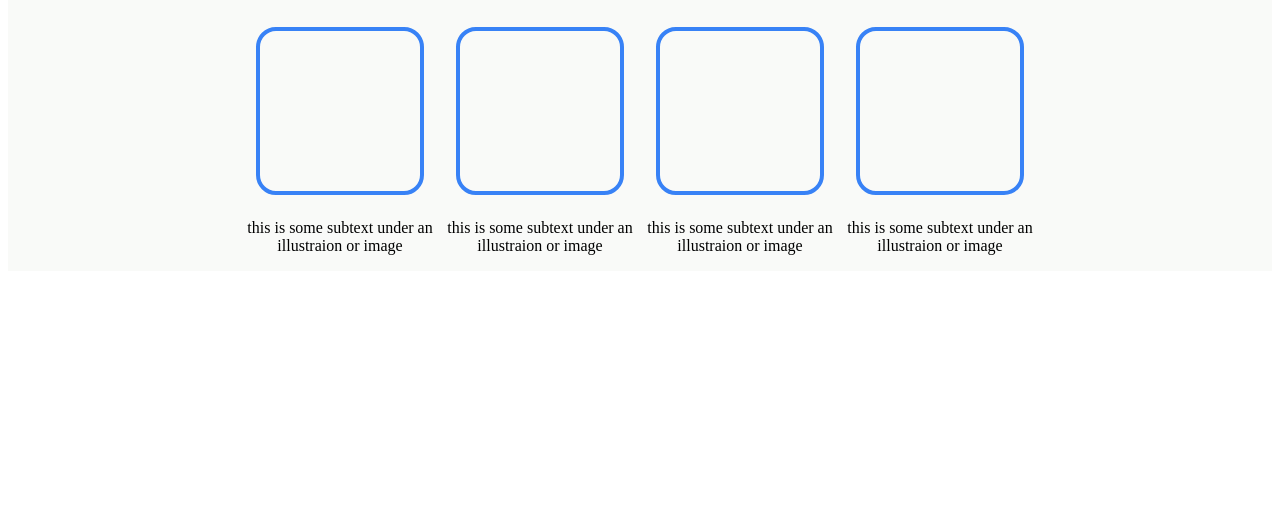
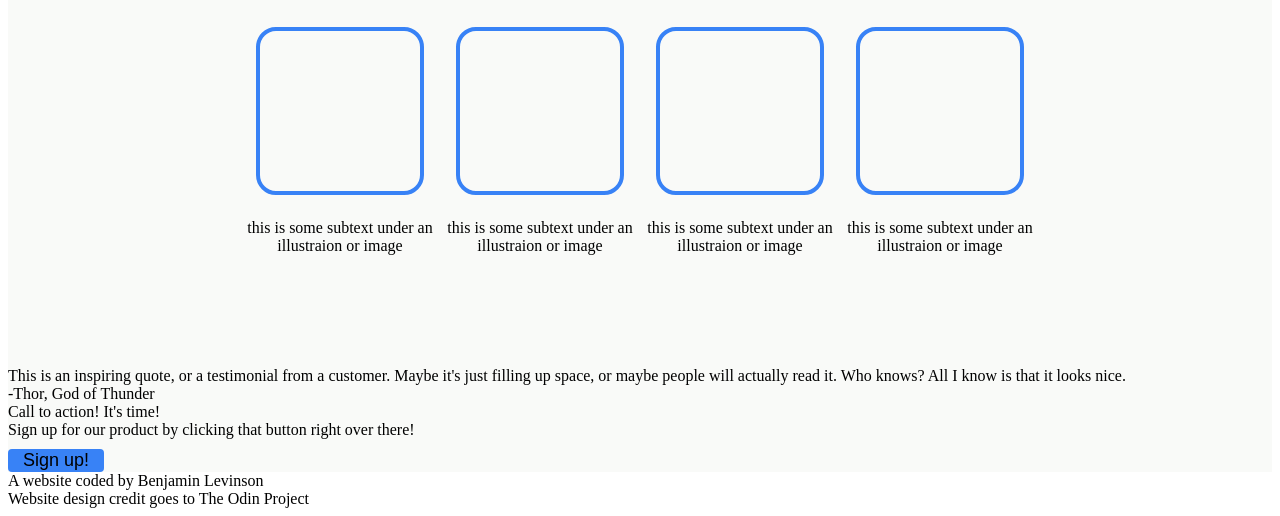
Before and after one commit to Benarnie/Landing-Page, a plain HTML site: page index.html in a window 1280 px wide. Shown: the part 472-988 px from the top of the page. Before the commit the page ends 839 px from the top, so only its background shows below. Drawn offline with Linux system fonts and the light colour scheme.

Commit message:
Index.html update1

```diff
--- a/index.html
+++ b/index.html
@@ -56,5 +56,25 @@
             <p>this is some subtext under an illustraion or image</p>
         </div>
     </div>
+    <div class="quote">
+        <div class="quote1">This is an inspiring quote, or a testimonial from a
+            customer. Maybe it's just filling up space, or maybe
+            people will actually read it. Who knows? All I know
+            is that it looks nice.
+        </div>
+        <div class="quote2">-Thor, God of Thunder</div>
+    </div>
+    <div class="calltoaction">
+        <div>
+            <div class="text1">Call to action! It's time!</div>
+            <div class="text2">Sign up for our product by clicking that button right over there!</div>
+        </div>
+        <button class="button">Sign up!</button>
+    </div>
 </main>
+<footer>
+    <div class="credit">A website coded by Benjamin Levinson <br>
+                        Website design credit goes to The Odin Project
+    </div>
+</footer>
 </html>
```
